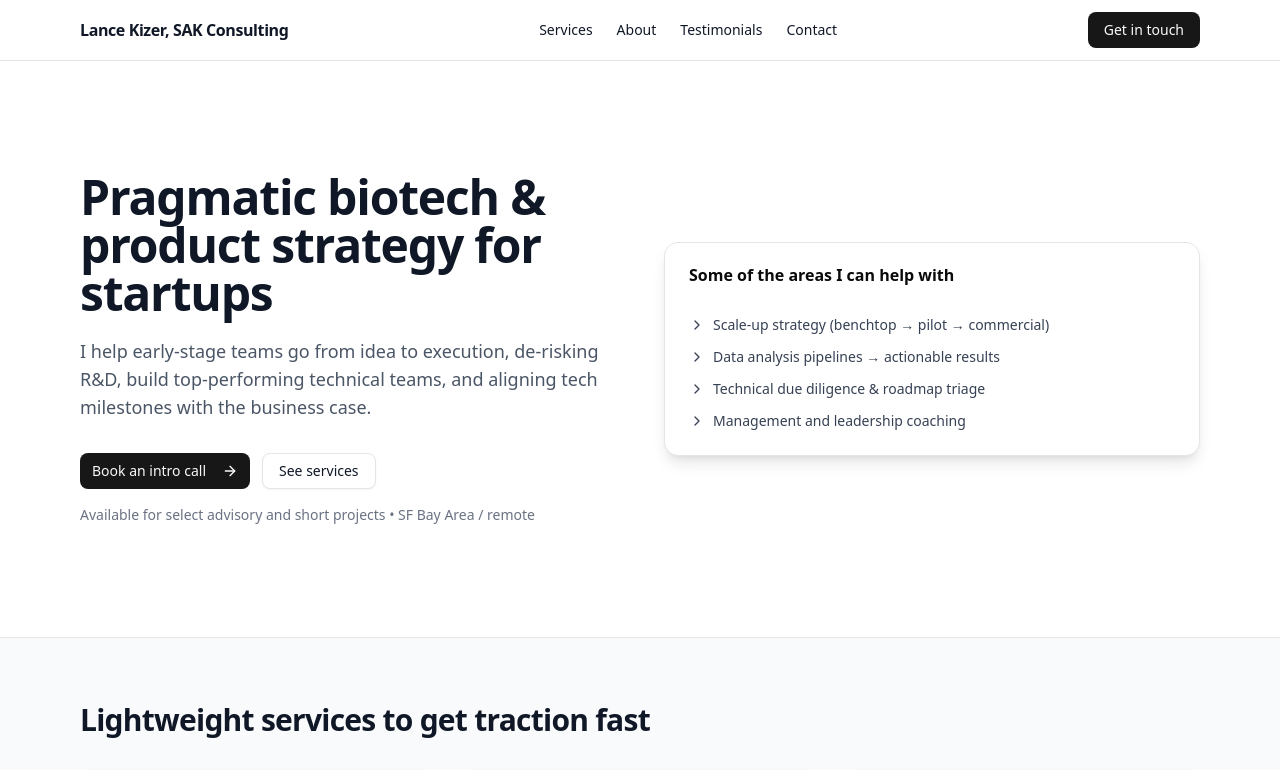
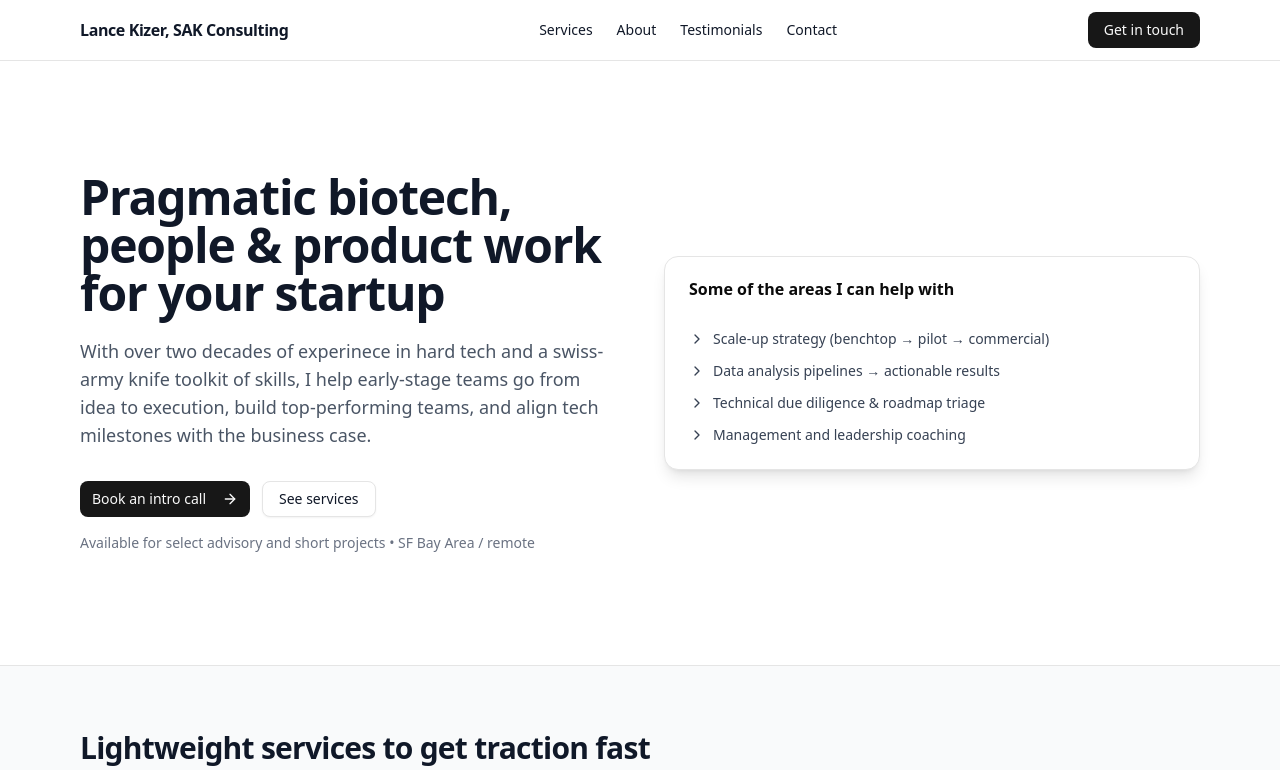
Before and after one commit to Its-All-Math/lance-site, a Next.js app: page / in a window 1280 px wide. Shown: the top 770 px of the page. Built offline with nearby package versions, Linux system fonts and the light colour scheme.

Commit message:
update hero text

```diff
--- a/app/page.tsx
+++ b/app/page.tsx
@@ -45,10 +45,10 @@ export default function Landing() {
               transition={{ duration: 0.6 }}
               className="text-3xl md:text-5xl font-extrabold tracking-tight"
             >
-              Pragmatic biotech & product strategy for startups
+              Pragmatic biotech, people & product work for your startup
             </motion.h1>
             <p className="mt-5 text-lg text-gray-600 max-w-xl">
-              I help early-stage teams go from idea to execution, de-risking R&D, build top-performing technical teams, and aligning tech milestones with the business case.
+              With over two decades of experinece in hard tech and a swiss-army knife toolkit of skills, I help early-stage teams go from idea to execution, build top-performing  teams, and align tech milestones with the business case.
             </p>
             <div className="mt-8 flex flex-col sm:flex-row gap-3">
               <Button asChild className="group">
```
